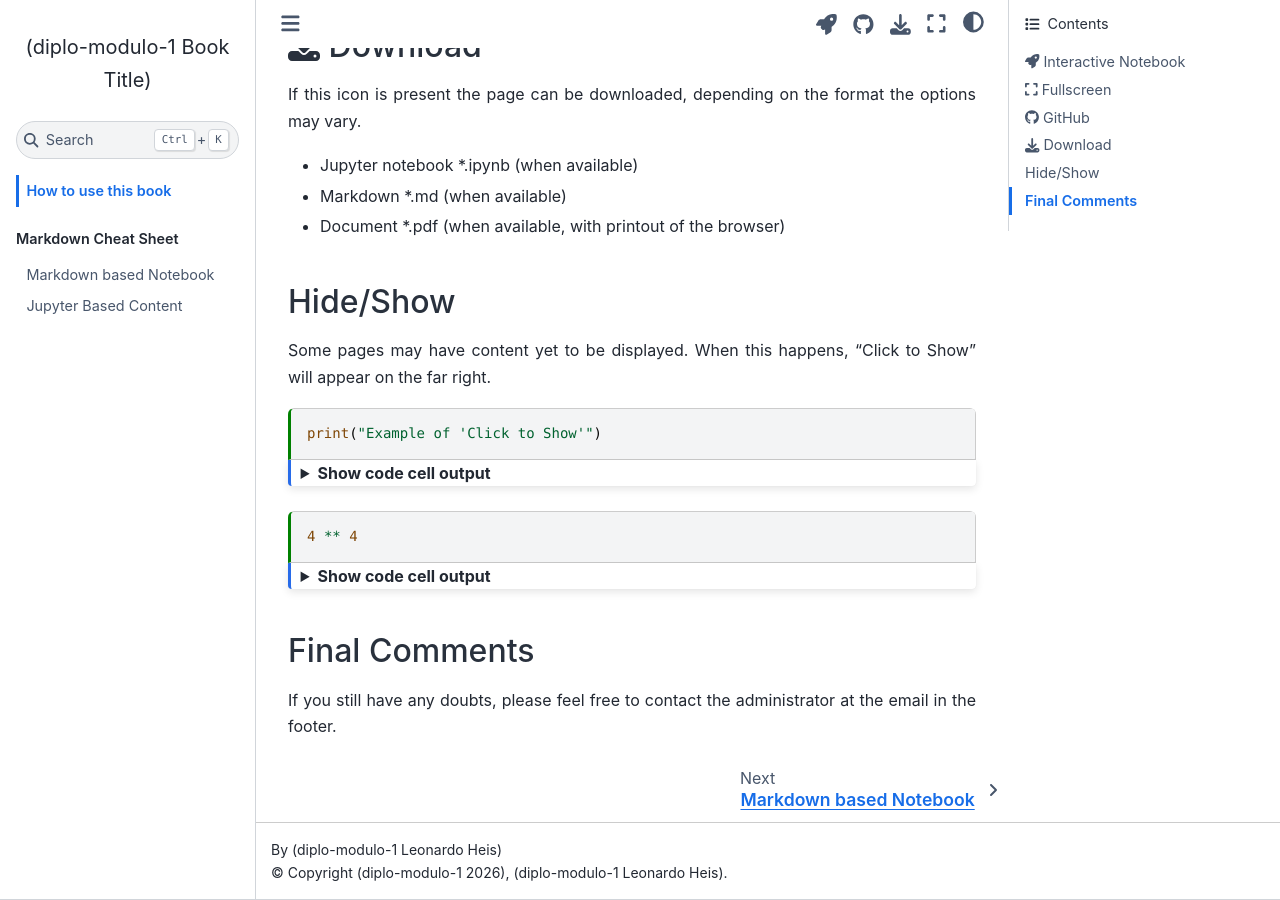
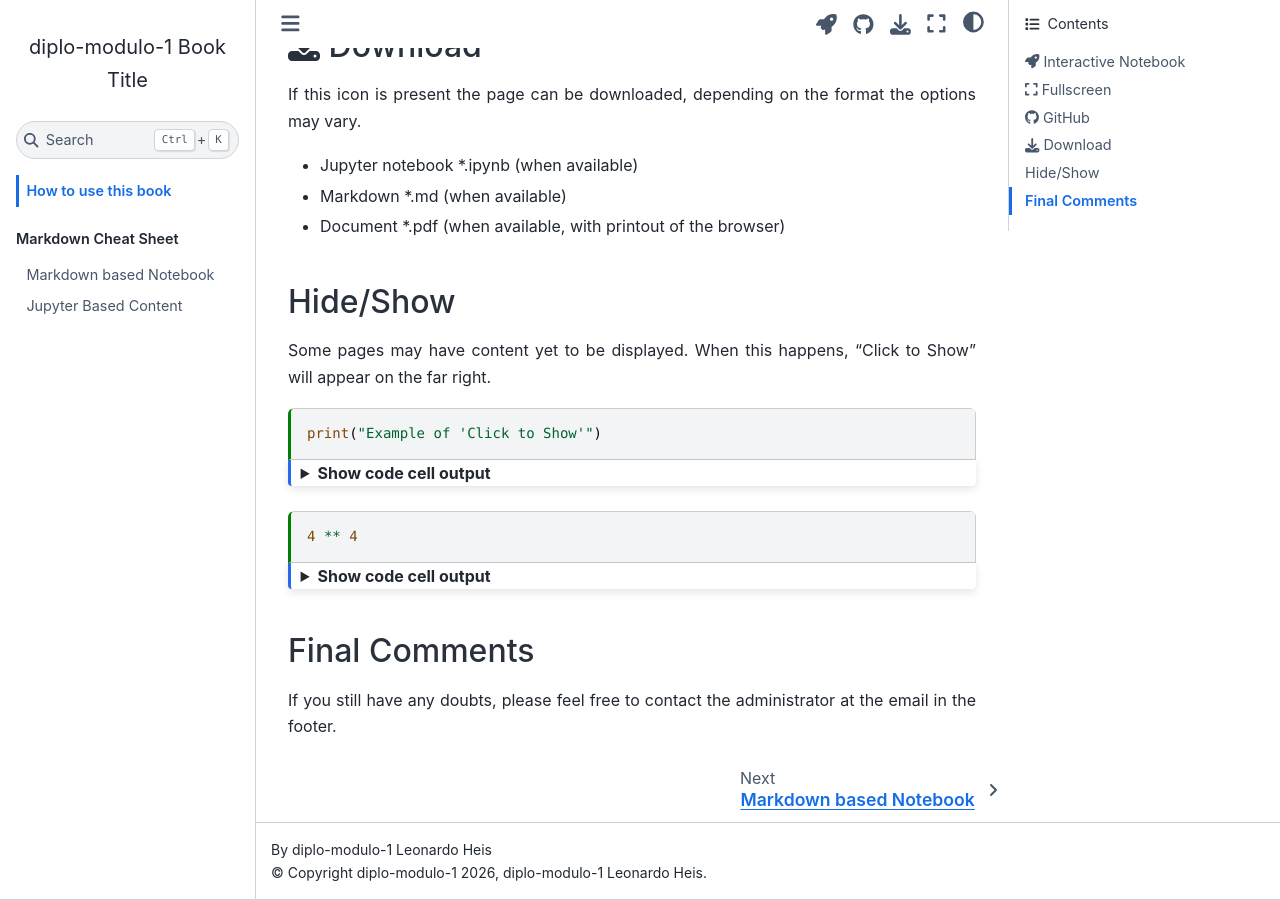
Before and after one commit to leonardoheis/diplo-module-1, a Jupyter Book: the page built from book/chapters/00_how_to_use.ipynb, in a window 1280 px wide and 900 px high, scrolled down 931 px. Built offline with Jupyter Book 1.0.4 settings and Sphinx 7.4.7 and the Sphinx Book theme 1.1.4, drawn with Linux system fonts in a browser that asks for light colours; part of the change alters nothing that is shown.

```diff
--- a/_static/analytics_gtag.js
+++ b/_static/analytics_gtag.js
@@ -1,3 +1,3 @@
 window.ga=window.ga||function(){(ga.q=ga.q||[]).push(arguments)};ga.l=+new Date;
-ga('create', '(diplo-modulo-1 Google Analytics Tag)', 'auto');
+ga('create', 'diplo-modulo-1 Google Analytics Tag', 'auto');
 ga('send', 'pageview');
--- a/book/_config.yml
+++ b/book/_config.yml
@@ -1,6 +1,6 @@
-title: "(diplo-modulo-1 Book Title)"
-copyright: '(diplo-modulo-1 2026), (diplo-modulo-1 Leonardo Heis)'
-author: '(diplo-modulo-1 Leonardo Heis)'
+title: "diplo-modulo-1 Book Title"
+copyright: 'diplo-modulo-1 2026, diplo-modulo-1 Leonardo Heis'
+author: 'diplo-modulo-1 Leonardo Heis'
 
 execute:
   execute_notebooks: "force"
@@ -8,10 +8,10 @@ execute:
 html:
   use_edit_page_button : true
   use_repository_button: true
-  baseurl              : (https://diplo-modulo-1.github.io/diplo-modulo-1/)
+  baseurl              : https://leonardoheis.github.io/diplo-module-1/
 
 repository:
-  url: (https://github.com/leonardoheis/diplo-module-1)
+  url: https://github.com/leonardoheis/diplo-module-1
   branch: master
 
 launch_buttons:
--- a/book/_static/analytics_gtag.js
+++ b/book/_static/analytics_gtag.js
@@ -2,4 +2,4 @@ window.dataLayer = window.dataLayer || [];
 function gtag(){dataLayer.push(arguments);}
 gtag('js', new Date());
 
-gtag('config', '(diplo-modulo-1 Google Analytics Tag)');
+gtag('config', 'diplo-modulo-1 Google Analytics Tag');
--- a/pyproject.toml
+++ b/pyproject.toml
@@ -1,5 +1,5 @@
 [project]
-name = "(diplo-modulo-1)"
+name = "diplo-modulo-1"
 version = "0.1.0"
 description = "Housing Market Simulation"
 readme = "README.md"
```
